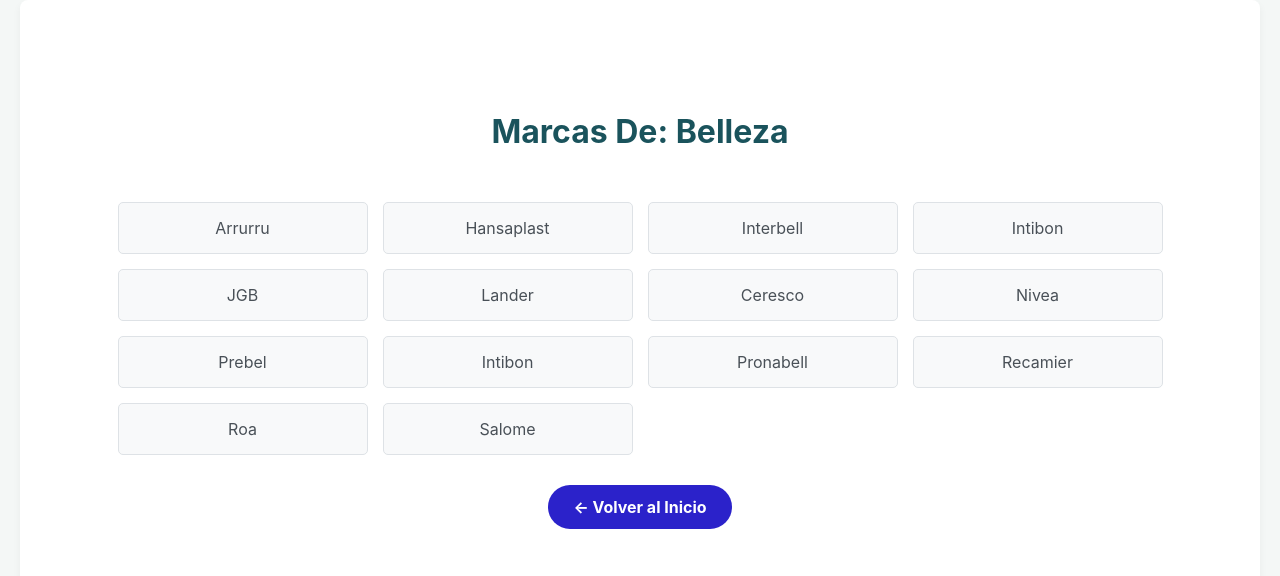
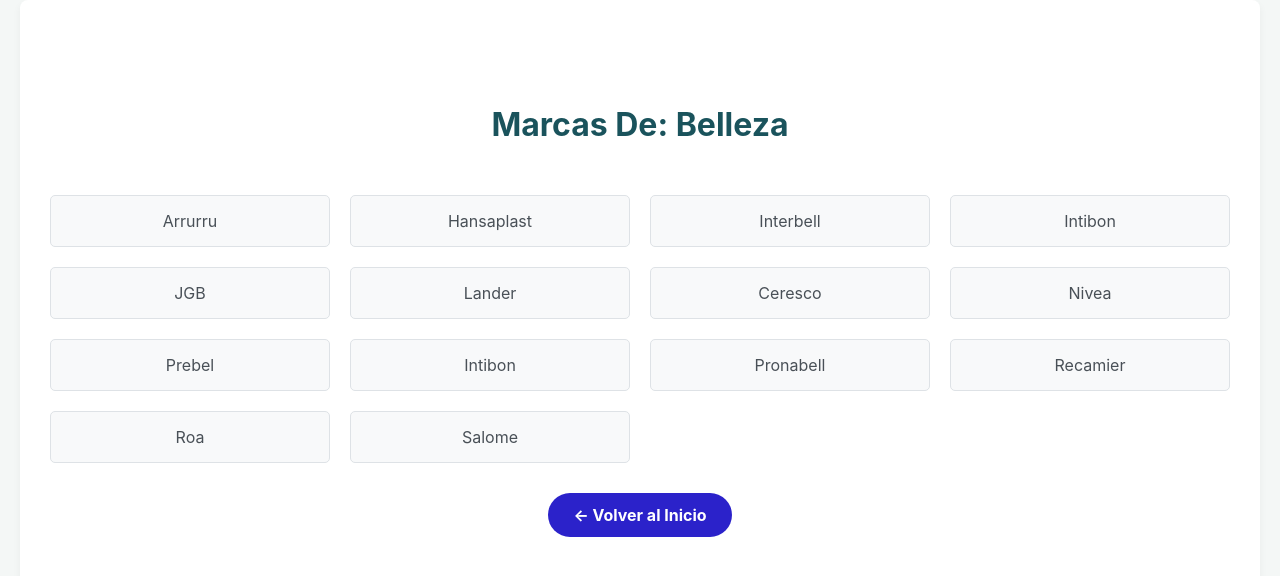
Before and after one commit to JoseMontenegro2005/Catalogo-Digital, a React (Create React App) app: page /categoria/belleza in a window 1280 px wide. Shown: the top 576 px of the page. Built offline with nearby package versions, Linux system fonts and the light colour scheme.

Commit message:
Version Final (Ahora si, o eso espero)

```diff
--- a/src/App.css
+++ b/src/App.css
@@ -79,8 +79,8 @@
   margin: 30px auto;
   max-width: 1200px;
   display: grid;
-  gap: 15px;
-  grid-template-columns: 1fr; /* Por defecto, siempre 1 columna */
+  gap: 20px;
+  grid-template-columns: repeat(auto-fit, minmax(280px, 1fr));
 }
 
 .brand-list li a {
@@ -142,25 +142,6 @@
   border-bottom: 2px solid #eee;
 }
 
-/* =============================================== */
-/* --- DISEÑO RESPONSIVE --- */
-/* =============================================== */
-
-/* --- Tablets y Teléfonos en Horizontal (2 Columnas) --- */
-@media (min-width: 600px) {
-  .brand-list {
-    grid-template-columns: 1fr 1fr;
-  }
-}
-
-/* --- Escritorio (Cuadrícula Automática de 3+ Columnas) --- */
-@media (min-width: 992px) {
-  .brand-list {
-    grid-template-columns: repeat(auto-fit, minmax(250px, 1fr));
-  }
-}
-
-/* --- Estilos específicos para pantallas PEQUEÑAS --- */
 @media (max-width: 599px) {
   .app-container {
     padding: 10px; /* Reducimos el padding general en móvil */
```
